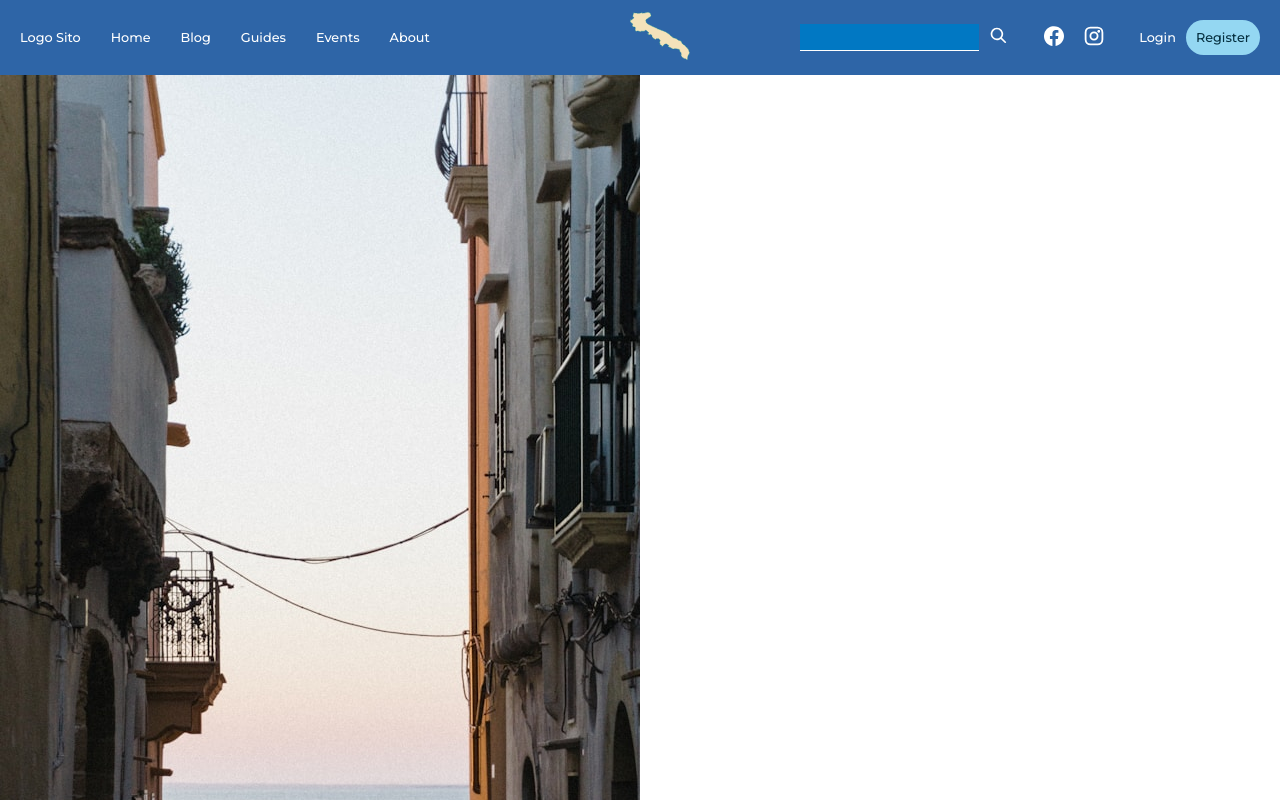
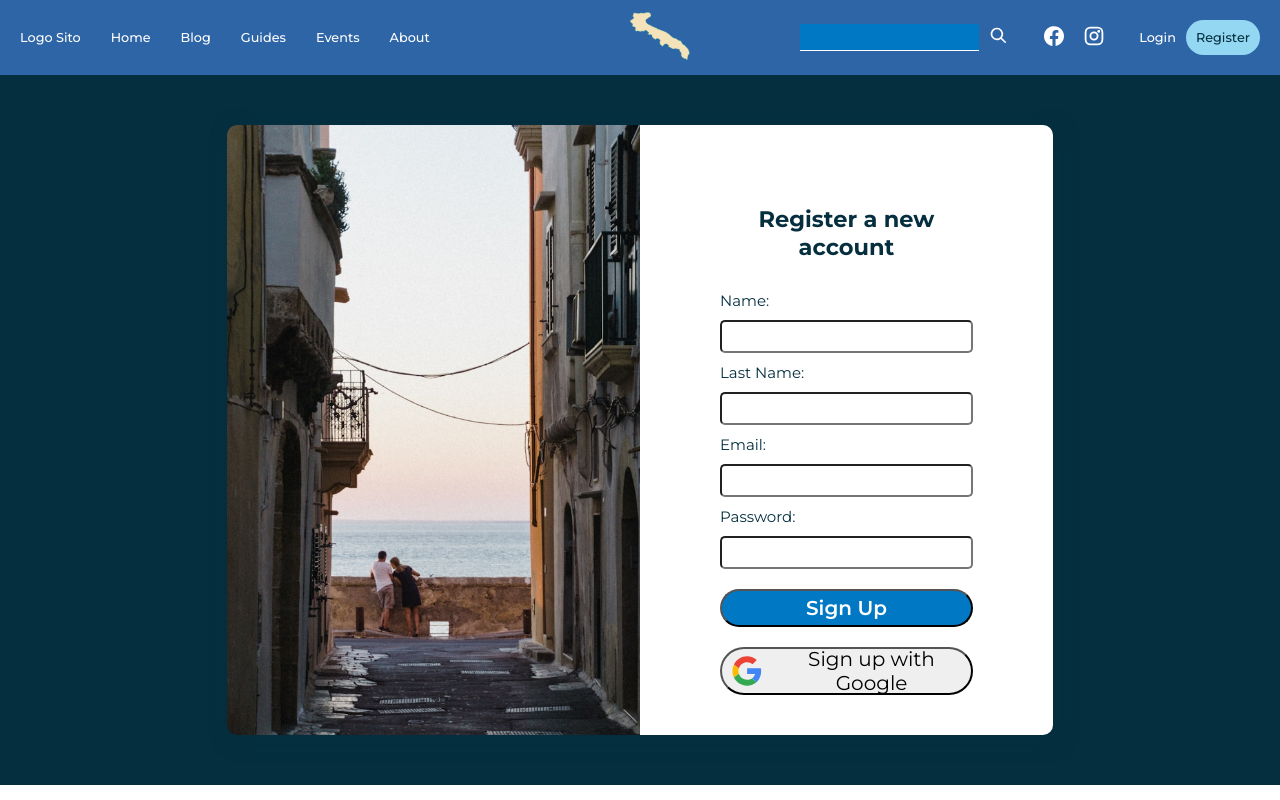
Before and after one commit to Eligio93/puglia-escape, a Next.js app: page /register in a window 1280 px wide. Shown: the top 800 px of the page. Built offline with nearby package versions, Linux system fonts and the light colour scheme; no server answers; the database is empty.

Commit message:
form style

```diff
--- a/styles/login.module.css
+++ b/styles/login.module.css
@@ -1,45 +1,79 @@
-.login {
-    width: 70%;
-    height: calc(100% - 90px);
+.login,
+.register {
+    position:relative;
     display: flex;
-    margin: 0 auto;
+    justify-content: center;
+    justify-items: center;
     padding: 50px;
+    height: calc(100vh - 90px);
+    background-color: var(--dark-blue);
+
 }
 
-.loginImg {
+.loginContainer,
+.registerContainer {
+    display: flex;
+    width: 70%;
+    box-shadow: 5px 5px 15px 5px var(--dark-blue);
+    border-radius: 10px;
+}
+
+.loginImg,
+.registerImg {
     width: 50%;
     height: auto;
     object-fit: cover;
     border-radius: 10px 0 0 10px;
+
 }
 
-.login form {
+.login form,
+.register form {
     width: 50%;
-    color: white;
+    /* color: white; */
+    color: var(--dark-blue);
     padding: 80px;
     display: flex;
     flex-direction: column;
     gap: 10px;
-    background-color: var(--orange);
+    /* background-color: var(--orange); */
+    background-color: white;
     border-radius: 0 10px 10px 0;
 }
 
-.login form label {
-    font-weight: bold;
-}
-
-.login form input:focus {
+.login form input:focus,
+.register form input:focus {
     box-shadow: 0px 0px 3px 5px var(--light-orange);
 }
 
-.login form h2 {
+.login form h2,
+.register form h2 {
     text-align: center;
     font-weight: bold;
-    margin-bottom: 50px;
+    margin-bottom: 20px;
 }
 
-.login button {
+.login input {
+    height: 3rem;
+    font-size: 20px
+}
+
+.register input {
+    font-size: 15px;
+}
+
+.login input[type='password'],
+.register input[type='password'] {
+    font-size: 15px
+}
+
+
+.login button,
+.register button {
     margin-top: 10px;
+    height: 3rem;
+    font-size: 20px;
+    border-radius: 50px;
 }
 
 .divider {
@@ -53,7 +87,7 @@
 
 .divider::before {
     content: "";
-    background: white;
+    background: var(--dark-blue);
     position: absolute;
     left: 0;
     top: 50%;
@@ -62,8 +96,8 @@
 }
 
 .divider::after {
-    background-color: var(--orange);
-    color: white;
+    background-color: white;
+    color: var(--dark-blue);
     font-weight: 600;
     content: attr(data-content);
     line-height: 1.5em;
@@ -77,14 +111,5 @@
     align-items: center;
     gap: 20px;
     padding: 10px;
-    /* font-size: 15px; */
-    font-weight: 600;
     border-radius: 5px;
 }
-
-@media screen and (max-width:1300px) {
-    .login{
-        width:100%;
-    }
-
-}
--- /dev/null
+++ b/styles/register.module.css
@@ -0,0 +1,8 @@
+.register{
+    width: 100%;
+    height: calc(100vh - 90px);
+}
+
+.register .registerContainer{
+   border:2px solid yellow
+}
```
